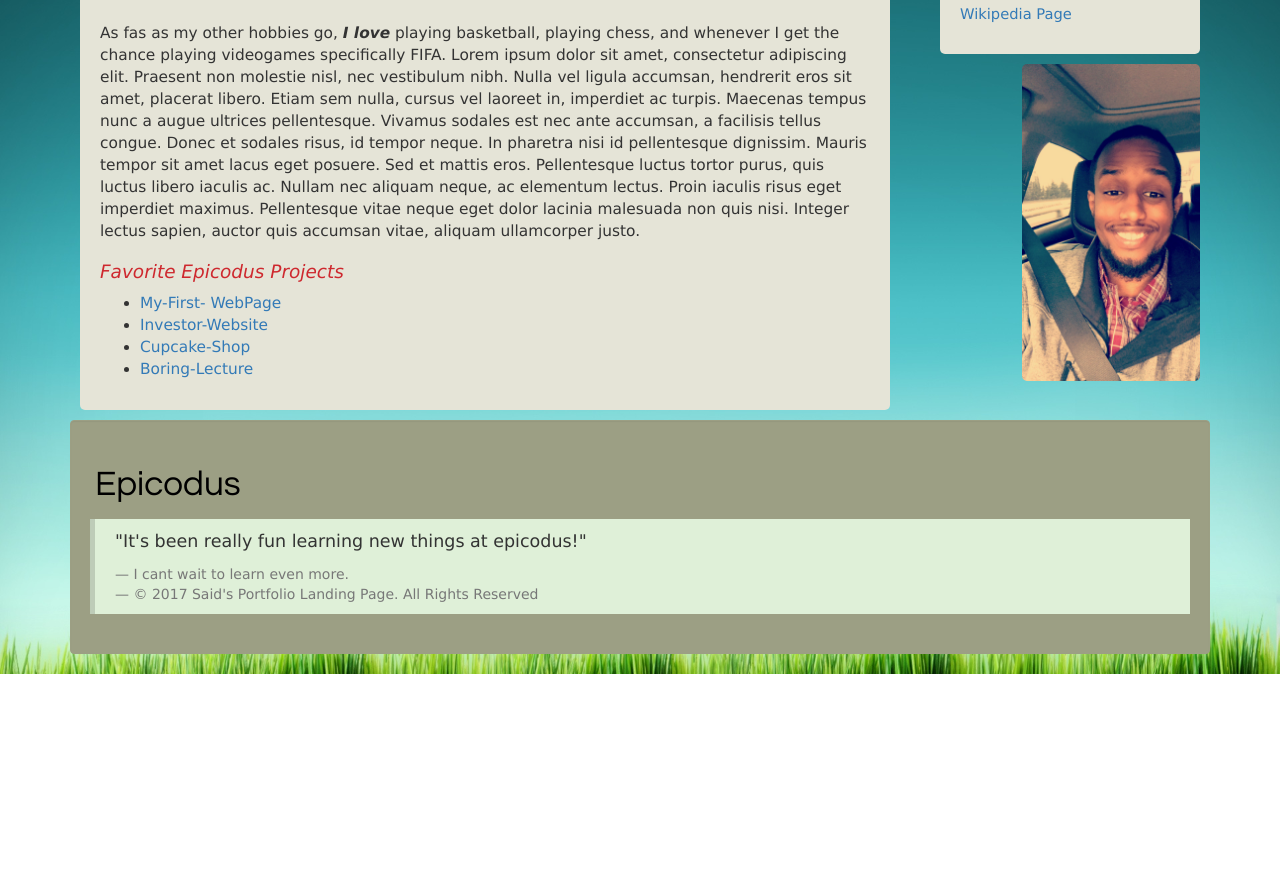
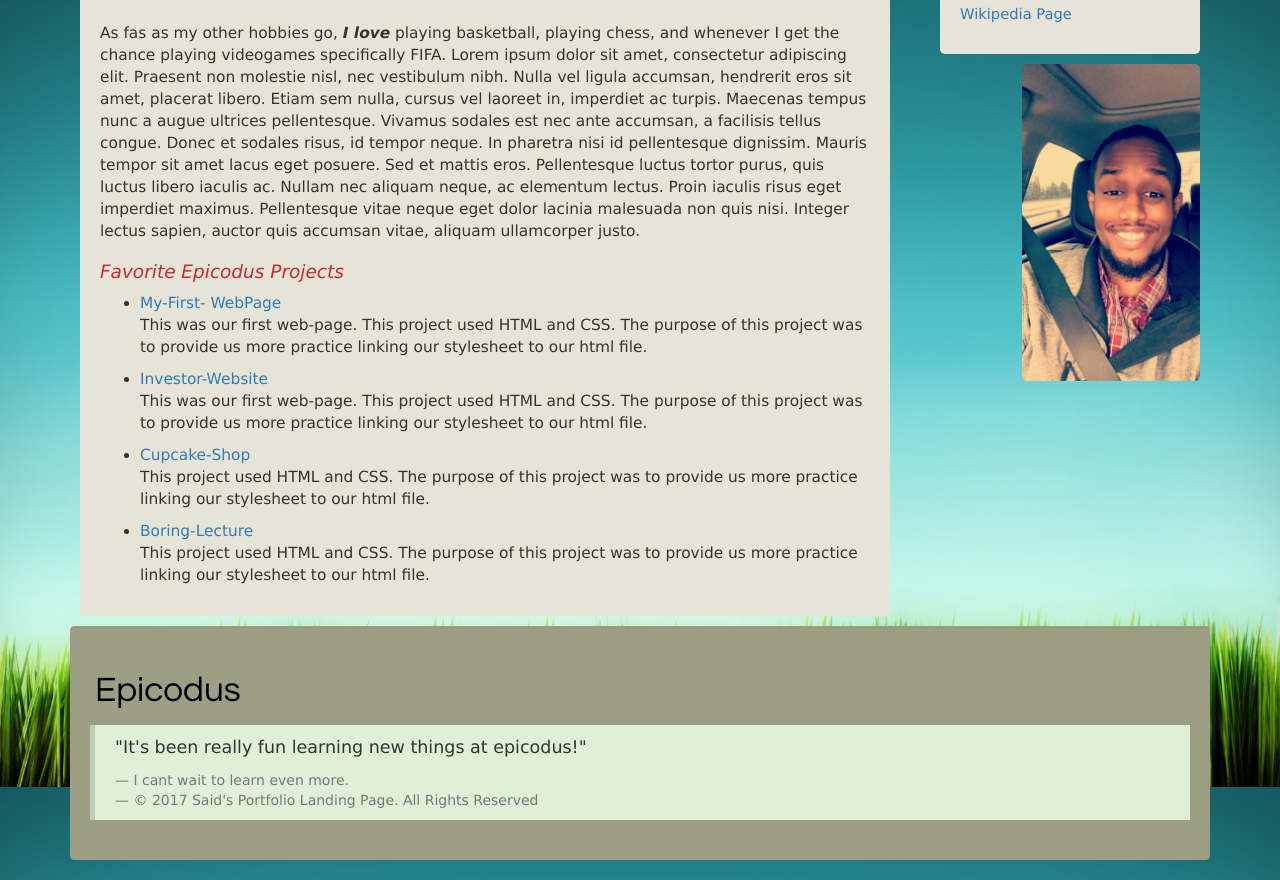
Before and after one commit to ahmeds5/portfolio-webpage, a plain HTML site: page index.html in a window 1280 px wide. Shown: the part 813-1693 px from the top of the page. Before the commit the page ends 1487 px from the top, so only its background shows below. Drawn offline with Linux system fonts and the light colour scheme.

Commit message:
add descriptions of my favorite projects.

```diff
--- a/index.html
+++ b/index.html
@@ -93,9 +93,24 @@
         <h1><em>Favorite Epicodus Projects</em></h1>
           <ul>
             <li><a href="https://github.com/ahmeds5/MyFirstWebPage">My-First- WebPage</a></li>
+              <p>
+                This was our first web-page. This project used HTML and CSS. The purpose of this project was to provide us more practice linking our stylesheet to our html file.
+              </p>
             <li><a href="https://github.com/ahmeds5/investor-website">Investor-Website</a></li>
+              <p>
+                This was our first web-page. This project used HTML and CSS. The purpose of this project was to provide us more practice linking our stylesheet to our html file.
+              </p>
+
             <li><a href="https://github.com/ahmeds5/cupcake-shop">Cupcake-Shop</a></li>
+              <p>
+                This project used HTML and CSS. The purpose of this project was to provide us more practice linking our stylesheet to our html file.
+              </p>
+
             <li><a href="https://github.com/ahmeds5/boring-lecture">Boring-Lecture</a></li>
+              <p>
+                This project used HTML and CSS. The purpose of this project was to provide us more practice linking our stylesheet to our html file.
+              </p>
+
           </ul>
 
 
```
